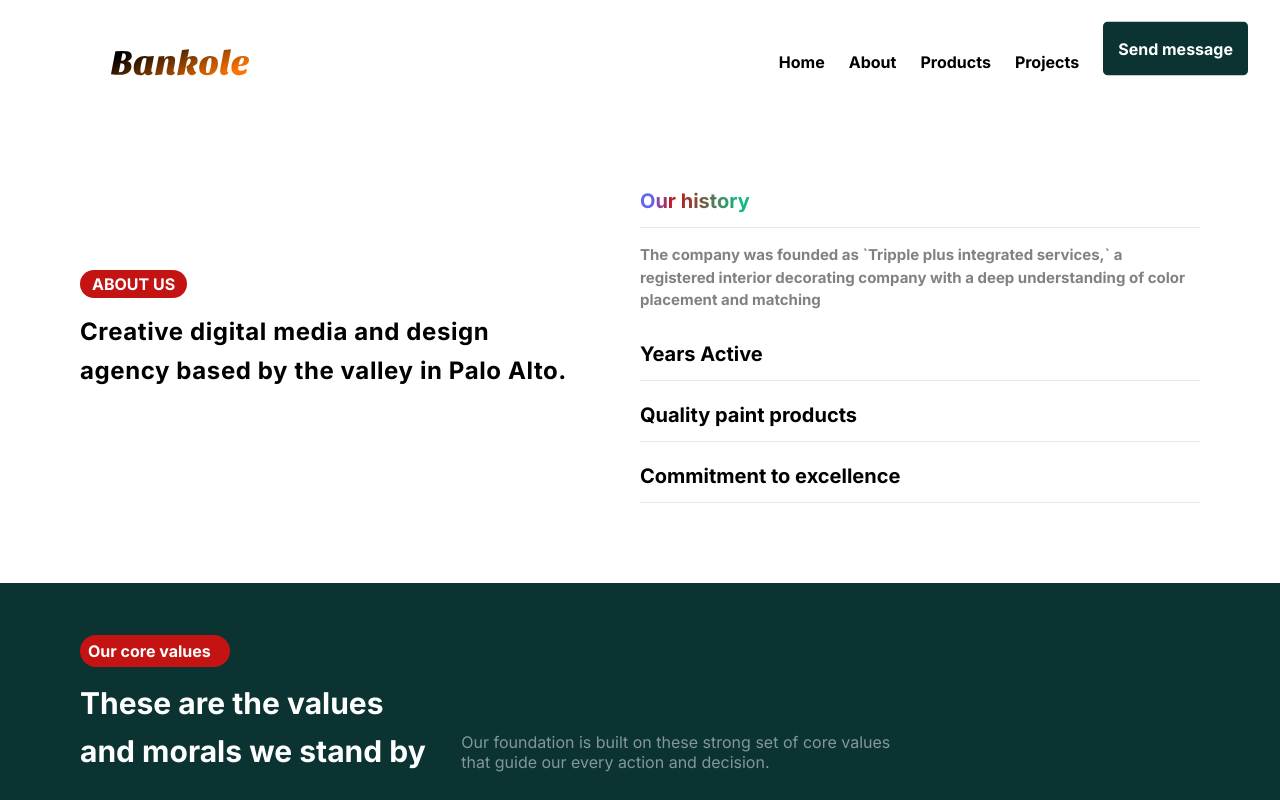
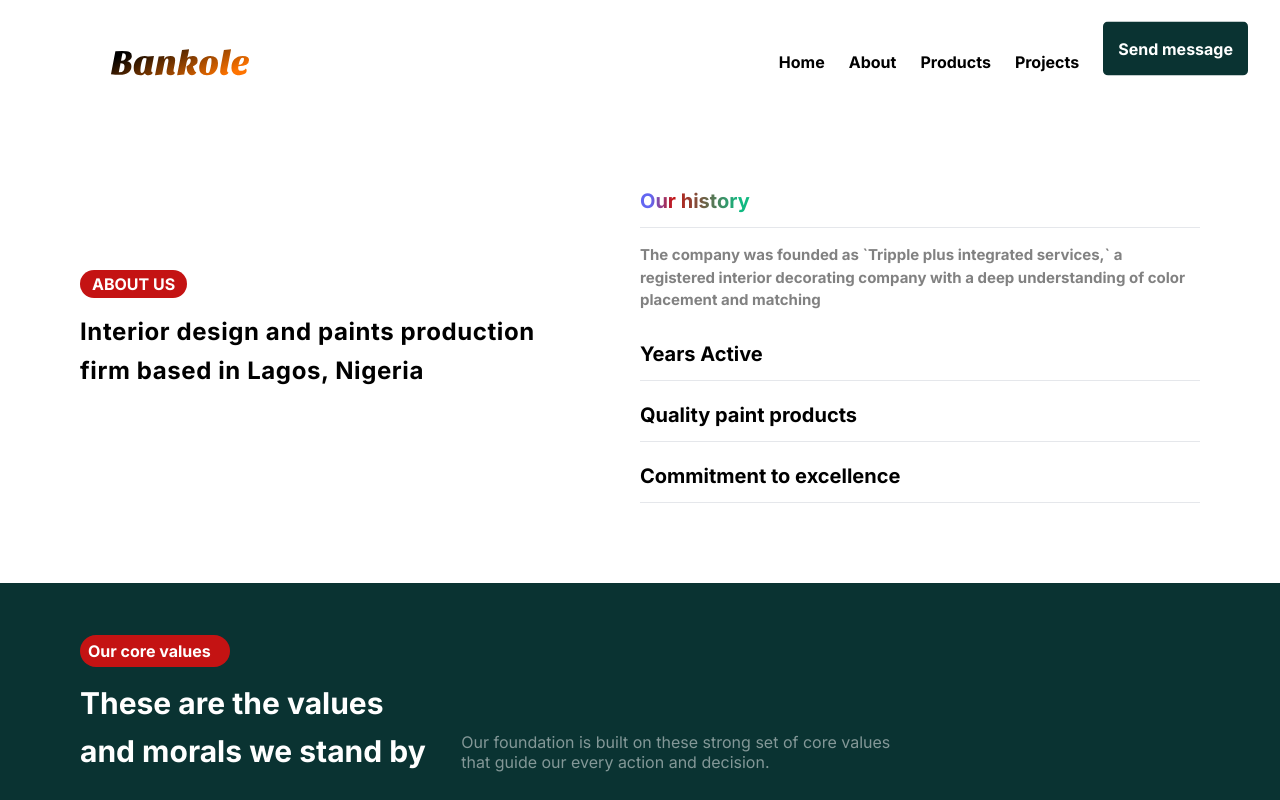
Before and after one commit to Bankole411/TripplePlusIntegratedServices, a React (Create React App) app: page /about in a window 1280 px wide. Shown: the top 800 px of the page. Built offline with nearby package versions, Linux system fonts and the light colour scheme; some icons are missing.

Commit message:
Bio update in About page

```diff
--- a/src/pages.js/About.js
+++ b/src/pages.js/About.js
@@ -61,7 +61,7 @@ export default function About() {
             <section className='mx-10 md:mx-20 grid grid-cols-1 md:grid-cols-2 lg:grid-cols-2 flex flex-column justify-between items-center'>
                 <div>
                     <span className='bg-[#C41313] py-1 px-3 rounded-full font-semibold text-white'>ABOUT US</span>
-                    <p className='font-semibold text-2xl my-4 md:max-w-[500px] leading-relaxed tracking-wide'>Creative digital media and design agency based by the valley in Palo Alto.</p>
+                    <p className='font-semibold text-2xl my-4 md:max-w-[500px] leading-relaxed tracking-wide'>Interior design and paints production firm based in Lagos, Nigeria</p>
                 </div>
                 <div>
                       <div className='my-10'>
```
